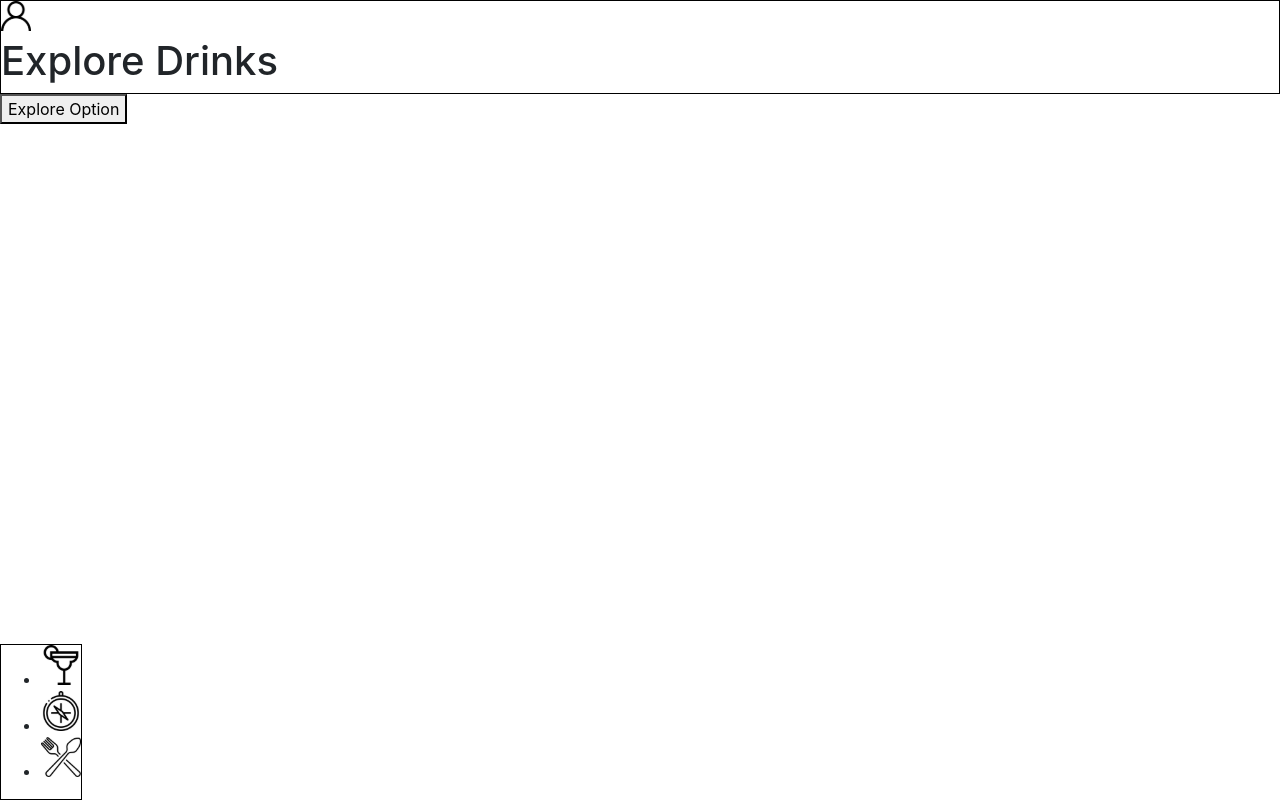
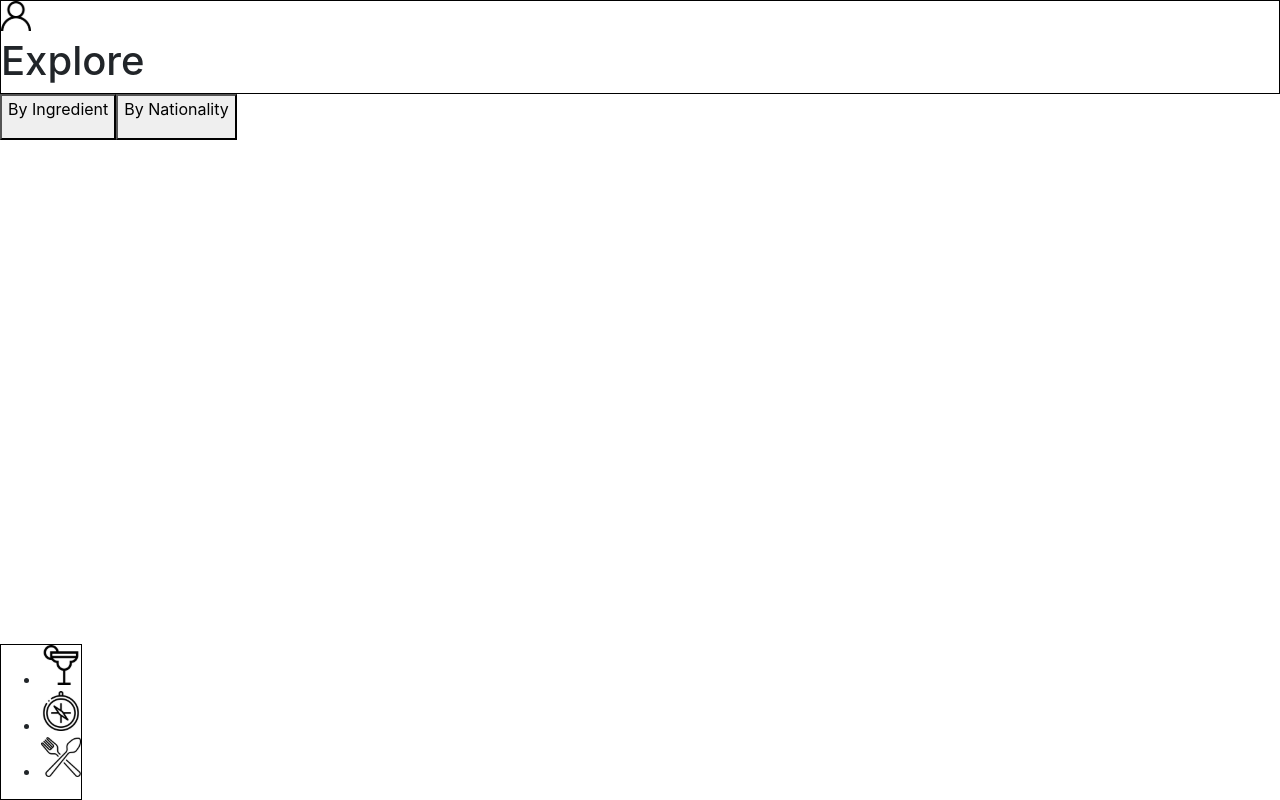
Before and after one commit to raphaelalmeidamartins/fine-flavor, a React (Create React App) app: page /explore/drinks in a window 1280 px wide. Built offline with nearby package versions, Linux system fonts and the light colour scheme; no server answers; the HTML template or start-up script is replaced by a standard one.

Commit message:
:sparkles: feat: Páginas explore funcionando (quase)

```diff
--- a/src/components/ExploreOption.js
+++ b/src/components/ExploreOption.js
@@ -1,9 +1,34 @@
+import PropTypes from 'prop-types';
 import React from 'react';
+import { useHistory } from 'react-router-dom';
 
-function ExploreOption() {
+function ExploreOption({ text, route, image, dataTestId, imageTestId, nameTestId }) {
+  const history = useHistory();
   return (
-    <button type="button">Explore Option</button>
+    <button
+      type="button"
+      onClick={ () => history.push(route) }
+      data-testid={ dataTestId }
+    >
+      {image ? <img src={ image } alt={ text } data-testid={ imageTestId } /> : null}
+      <p { ...nameTestId ? { 'data-testid': nameTestId } : {} }>{ text }</p>
+    </button>
   );
 }
 
+ExploreOption.defaultProps = {
+  image: '',
+  imageTestId: '',
+  nameTestId: '',
+};
+
+ExploreOption.propTypes = {
+  text: PropTypes.string.isRequired,
+  route: PropTypes.string.isRequired,
+  image: PropTypes.string,
+  dataTestId: PropTypes.string.isRequired,
+  imageTestId: PropTypes.string,
+  nameTestId: PropTypes.string,
+};
+
 export default ExploreOption;
--- a/src/pages/ExploreFoodOrDrinkPage.js
+++ b/src/pages/ExploreFoodOrDrinkPage.js
@@ -1,25 +1,59 @@
-import React from 'react';
+import React, { useState, useEffect } from 'react';
+import { useSelector } from 'react-redux';
 import { useLocation } from 'react-router-dom';
 import ExploreOption from '../components/ExploreOption';
 import Header from '../components/Header';
 import NavBar from '../components/NavBar';
+import services from '../services';
 
 function ExploreFoodOrDrinkPage() {
   const { pathname } = useLocation();
+  const { mealsToken, cocktailsToken } = useSelector((state) => state);
+  const { mealsAPI, cocktailsAPI } = services;
+
+  const isMeal = pathname.includes('foods');
+  const foodOrDrink = isMeal ? 'foods' : 'drinks';
+
+  const [options, setOptions] = useState([
+    ['By Ingredient', `/explore/${foodOrDrink}/ingredients`, 'explore-by-ingredient'],
+    ['By Nationality', '/explore/foods/nationalities', 'explore-by-nationality'],
+  ]);
+
+  useEffect(() => {
+    if (foodOrDrink === 'drinks') options.splice(1, 1);
+
+    const token = isMeal ? mealsToken : cocktailsToken;
+    const fetchFunction = isMeal
+      ? mealsAPI.getSingleRandomMealDetails
+      : cocktailsAPI.getSingleRandomCocktailDetails;
+
+    async function randomRecipe() {
+      const [{ idMeal, idDrink }] = await fetchFunction(token);
+      const id = idMeal || idDrink;
+      setOptions((prevOptions) => [
+        ...prevOptions,
+        ['Surprise me!', `/${foodOrDrink}/${id}`, 'explore-surprise'],
+      ]);
+    }
+    randomRecipe();
+    // eslint-disable-next-line react-hooks/exhaustive-deps
+  }, []);
 
   return (
-    <div>
-      <Header
-        title={
-          pathname === '/explore/foods' ? 'Explore Foods' : 'Explore Drinks'
-        }
-      />
+    <>
+      <Header title="Explore" />
       <main>
-        <ExploreOption />
-        {/* tem que renderizar mais de um ExploreOption */}
+        {options.map(([exploreText, route, dataTestId]) => (
+          <ExploreOption
+            key={ exploreText }
+            text={ exploreText }
+            route={ route }
+            dataTestId={ dataTestId }
+          />
+        ))}
       </main>
       <NavBar />
-    </div>
+    </>
   );
 }
 
--- a/src/pages/ExploreIngredientsPage.js
+++ b/src/pages/ExploreIngredientsPage.js
@@ -1,14 +1,60 @@
-import React from 'react';
+import React, { useState, useEffect } from 'react';
+import { useSelector } from 'react-redux';
+import { useLocation } from 'react-router-dom';
 import ExploreOption from '../components/ExploreOption';
 import Header from '../components/Header';
 import NavBar from '../components/NavBar';
+import services from '../services';
 
 function ExploreIngredientsPage() {
+  const { pathname } = useLocation();
+  const { mealsToken, cocktailsToken } = useSelector((state) => state);
+  const { mealsAPI, cocktailsAPI } = services;
+
+  const isMeal = pathname.includes('foods');
+
+  const [ingredientsList, setIngredientsList] = useState([]);
+
+  useEffect(() => {
+    const token = isMeal ? mealsToken : cocktailsToken;
+    const fetchFunction = isMeal
+      ? mealsAPI.getMealsIngredientList
+      : cocktailsAPI.getCocktailsIngredientList;
+
+    async function getAllIngredients() {
+      const results = await fetchFunction(token);
+      const maxResults = 12;
+      const slicedResults = results.slice(0, maxResults);
+      setIngredientsList(slicedResults);
+      console.log(slicedResults);
+    }
+    getAllIngredients();
+  }, []);
+
   return (
     <div>
       <Header title="Explore Ingredients" />
       <main>
-        <ExploreOption />
+        {
+          ingredientsList.map(({ strIngredient, strIngredient1 }, index) => {
+            const ingredientName = strIngredient || strIngredient1;
+            const imageSrc = isMeal
+              ? `https://www.themealdb.com/images/ingredients/${ingredientName}-Small.png`
+              : `https://www.thecocktaildb.com/images/ingredients/${ingredientName}-Small.png`;
+
+            return (
+              <ExploreOption
+                key={ ingredientName }
+                text={ ingredientName }
+                route={ isMeal ? '/foods' : '/drinks' }
+                image={ imageSrc }
+                dataTestId={ `${index}-ingredient-card` }
+                imageTestId={ `${index}-card-img` }
+                nameTestId={ `${index}-card-name` }
+              />
+            );
+          })
+        }
         {/* tem que renderizar mais de um ExploreOption */}
       </main>
       <NavBar />
--- a/src/pages/ExplorePage.js
+++ b/src/pages/ExplorePage.js
@@ -4,15 +4,26 @@ import Header from '../components/Header';
 import NavBar from '../components/NavBar';
 
 function ExplorePage() {
+  const options = [
+    ['Explore Foods', '/explore/foods', 'explore-foods'],
+    ['Explore Drinks', '/explore/drinks', 'explore-drinks'],
+  ];
+
   return (
-    <div>
+    <>
       <Header title="Explore" />
       <main>
-        <ExploreOption title="Explore" />
-        {/* tem que renderizar mais de um ExploreOption */}
+        {options.map(([exploreText, route, dataTestId]) => (
+          <ExploreOption
+            key={ exploreText }
+            text={ exploreText }
+            route={ route }
+            dataTestId={ dataTestId }
+          />
+        ))}
       </main>
       <NavBar />
-    </div>
+    </>
   );
 }
 
```
